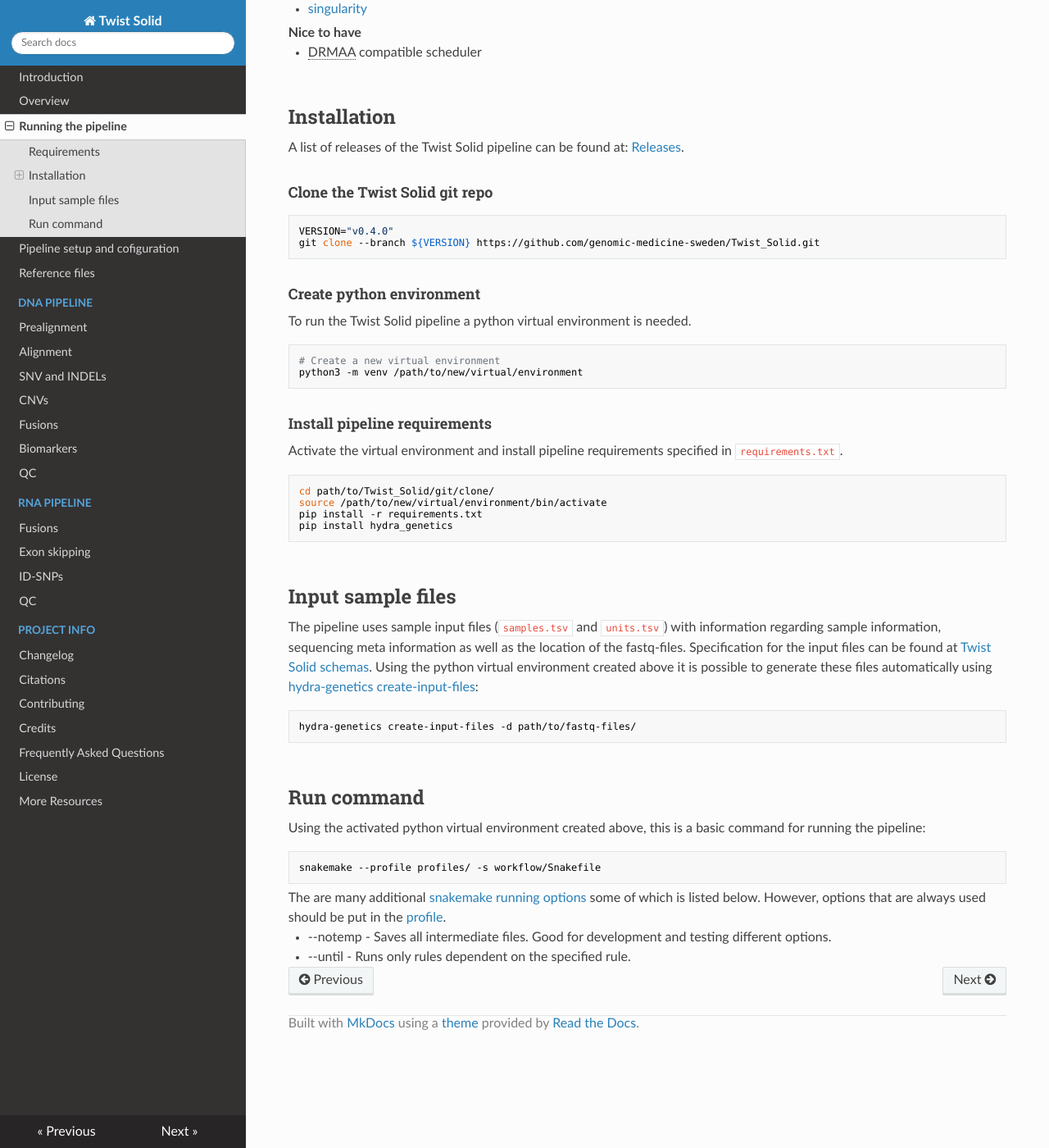
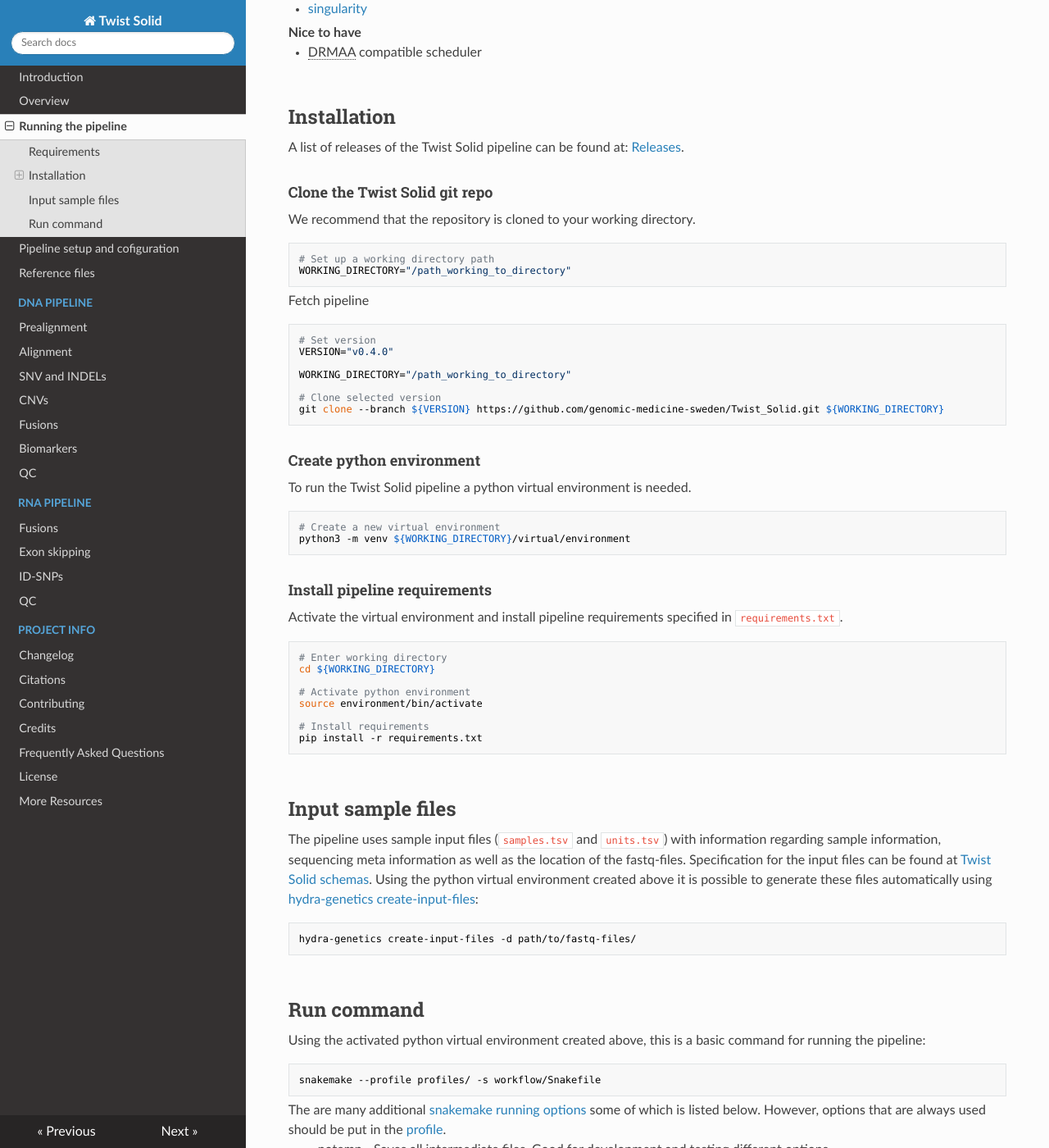
Before and after one commit to genomic-medicine-sweden/Twist_Solid, an MkDocs documentation site: the page built from docs/running.md, in a window 1280 px wide and 1400 px high, scrolled down 481 px. Shown: the whole window at 82% size. Built offline with MkDocs 1.6.1, drawn with Linux system fonts in a browser that asks for light colours; nearby versions of some CDN libraries.

Commit message:
docs: minor updates

````diff
--- a/docs/running.md
+++ b/docs/running.md
@@ -24,25 +24,41 @@
 A list of releases of the Twist Solid pipeline can be found at: [Releases](https://github.com/genomic-medicine-sweden/Twist_Solid/releases).
 
 ### Clone the Twist Solid git repo
+We recommend that the repository is cloned to your working directory.
 ```bash
+# Set up a working directory path
+WORKING_DIRECTORY="/path_working_to_directory"
+```
+
+Fetch pipeline
+```bash
+# Set version
 VERSION="v0.4.0"
-git clone --branch ${VERSION} https://github.com/genomic-medicine-sweden/Twist_Solid.git
+
+WORKING_DIRECTORY="/path_working_to_directory"
+
+# Clone selected version
+git clone --branch ${VERSION} https://github.com/genomic-medicine-sweden/Twist_Solid.git ${WORKING_DIRECTORY}
 ```
 
 ### Create python environment
 To run the Twist Solid pipeline a python virtual environment is needed.
 ```bash
 # Create a new virtual environment
-python3 -m venv /path/to/new/virtual/environment
+python3 -m venv ${WORKING_DIRECTORY}/virtual/environment
 ```
 
 ### Install pipeline requirements
 Activate the virtual environment and install pipeline requirements specified in `requirements.txt`.
 ```bash
-cd path/to/Twist_Solid/git/clone/
-source /path/to/new/virtual/environment/bin/activate
+# Enter working directory
+cd ${WORKING_DIRECTORY}
+
+# Activate python environment
+source environment/bin/activate
+
+# Install requirements
 pip install -r requirements.txt
-pip install hydra_genetics
 ```
 
 ## Input sample files
@@ -60,3 +76,4 @@
 
 * --notemp - Saves all intermediate files. Good for development and testing different options.
 * --until <rule> - Runs only rules dependent on the specified rule.
+<br />
````
Also changed, not shown: docs/overview.md (+2 -0 lines).
